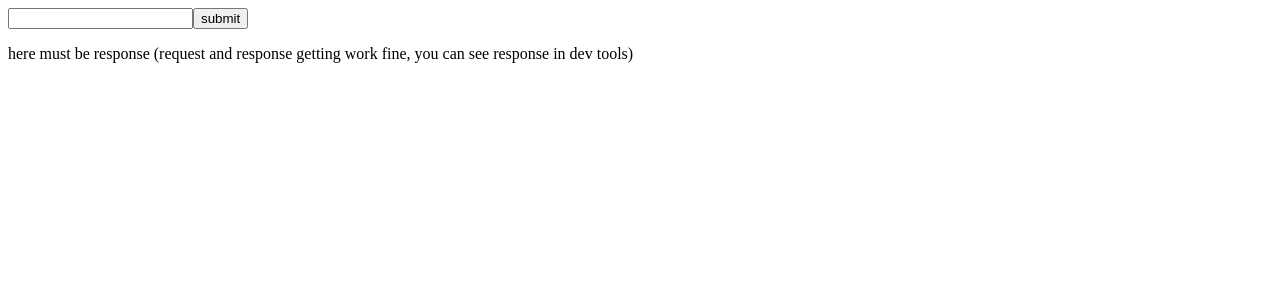
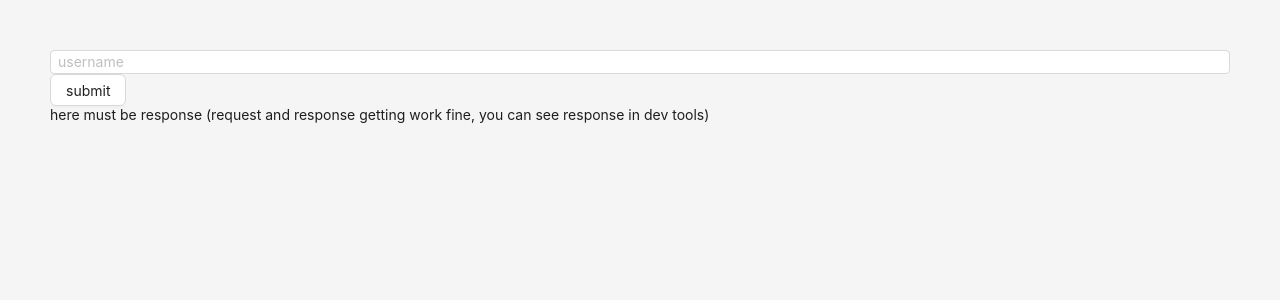
Before and after one commit to vladyslavzar/RVladating, a React (Create React App) app in the folder client/: page /reg in a window 1280 px wide. Shown: the top 300 px of the page. Built offline with nearby package versions, Linux system fonts and the light colour scheme.

Commit message:
basic ui components added

```diff
--- a/client/package.json
+++ b/client/package.json
@@ -12,11 +12,13 @@
     "@types/node": "^17.0.45",
     "@types/react": "^18.0.25",
     "@types/react-dom": "^18.0.9",
+    "antd": "^5.0.0",
     "axios": "^1.1.3",
     "react": "^18.2.0",
     "react-dom": "^18.2.0",
     "react-router-dom": "^6.4.3",
     "react-scripts": "5.0.1",
+    "sass": "^1.56.1",
     "typescript": "^4.9.3",
     "web-vitals": "^2.1.4"
   },
--- a/client/src/App.tsx
+++ b/client/src/App.tsx
@@ -1,19 +1,9 @@
 import { FC } from "react";
 import { RouterProvider, BrowserRouter, Route, Routes } from "react-router-dom";
 import { routes } from "./routing";
-import HomePage from "./pages/home"
-import Registration from "./pages/Registration"
 
 const App: FC = () => {
-  return (
-    <BrowserRouter>
-      <Routes>
-        <Route path="/" element={<HomePage />}/>
-        <Route path="/reg" element={<Registration />} />
-      </Routes>
-    </BrowserRouter>
-    //<RouterProvider router={routes} />
-  );
+  return <RouterProvider router={routes} />;
 };
 
 export default App;
--- /dev/null
+++ b/client/src/components/DefaultButton.tsx
@@ -0,0 +1,28 @@
+import { FC } from "react";
+import { Button } from "antd";
+
+interface DefaultButtonProps {
+  isFilled: boolean;
+  text: string;
+  btnHandler?: () => void;
+  type: any;
+}
+
+const DefaultButton: FC<DefaultButtonProps> = ({
+  isFilled,
+  text,
+  btnHandler,
+  type,
+}) => {
+  return (
+    <Button
+      type={isFilled ? "primary" : "default"}
+      onClick={btnHandler}
+      htmlType={type}
+    >
+      {text}
+    </Button>
+  );
+};
+
+export default DefaultButton;
--- /dev/null
+++ b/client/src/components/TextArea.tsx
@@ -0,0 +1,36 @@
+import { FC } from "react";
+import { Input } from "antd";
+
+interface TextAreaProps {
+  placeHolder: string;
+  size: any;
+  isError: boolean;
+  inputHandler: any;
+  name: string;
+  value: string;
+  id?: string;
+}
+
+const TextArea: FC<TextAreaProps> = ({
+  placeHolder,
+  size,
+  isError,
+  inputHandler,
+  name,
+  value,
+  id,
+}) => {
+  return (
+    <Input
+      status={isError ? "error" : ""}
+      placeholder={placeHolder}
+      size={size}
+      onChange={inputHandler}
+      name={name}
+      value={value}
+      id={id}
+    />
+  );
+};
+
+export default TextArea;
--- /dev/null
+++ b/client/src/components/index.ts
@@ -0,0 +1,7 @@
+import TextArea from './TextArea';
+import DefaultButton from './DefaultButton';
+
+export {
+    TextArea,
+    DefaultButton
+}
--- /dev/null
+++ b/client/src/index.scss
@@ -0,0 +1,9 @@
+* {
+    padding: 0;
+    margin: 0;
+    box-sizing: border-box;
+}
+
+.layout {
+    min-height: 100vh;
+}
--- a/client/src/index.tsx
+++ b/client/src/index.tsx
@@ -1,6 +1,7 @@
 import React from "react";
 import { createRoot } from "react-dom/client";
 import App from "./App";
+import "./index.scss";
 
 const container = document.getElementById("root")!;
 const root = createRoot(container);
--- /dev/null
+++ b/client/src/layout/Container.tsx
@@ -0,0 +1,19 @@
+import { FC, ReactNode } from "react";
+import { Layout } from "antd";
+
+const { Content } = Layout;
+
+interface ContainerProps {
+  isHeader?: boolean;
+  children: ReactNode;
+}
+
+const Container: FC<ContainerProps> = ({ isHeader, children }) => {
+  return (
+    <Layout className="layout">
+      <Content style={{ padding: "50px" }}>{children}</Content>
+    </Layout>
+  );
+};
+
+export default Container;
--- a/client/src/pages/Registration.tsx
+++ /dev/null
@@ -1,45 +0,0 @@
-import react, { useState, useEffect } from "react";
-import axios from "axios";
-
-const Registration: react.FC = (props) => {
-
-    const [userData, setUserData] = useState<any>({
-        data: ""
-    });
-
-    function handle(e: any) {
-        const newData = {...userData};
-        newData[e.target.id] = e.target.value;
-        setUserData(newData);
-    }
-
-    function submit(e: any) {
-        e.preventDefault();
-
-        console.log(userData);
-
-        axios.post("http://localhost:5000/api/register", {
-            data: userData.data
-        }, {headers: {
-            'Content-Type': 'application/x-www-form-urlencoded'
-        }})
-        .then((response) => {
-            console.log(response);
-        })
-        .catch((error) => {
-            console.log(error);
-        });
-    }
-
-    return (
-        <div>
-            <form onSubmit={(e) => submit(e)}>
-                <input onChange={(e) => handle(e)} id="data" value={userData.data} name="data" type="text" />
-                <button type="submit">submit</button>
-            </form>
-            <p>here must be response (request and response getting work fine, you can see response in dev tools)</p>
-        </div>
-    );
-}
-
-export default Registration;
--- /dev/null
+++ b/client/src/pages/registration/Registration.tsx
@@ -0,0 +1,64 @@
+import { FC, useState, useEffect } from "react";
+import axios from "axios";
+import Container from "../../layout/Container";
+import { TextArea, DefaultButton } from "../../components";
+
+const Registration: FC = (props) => {
+  const [userData, setUserData] = useState<any>({
+    data: "",
+  });
+
+  function handle(e: any) {
+    const newData = { ...userData };
+    newData[e.target.id] = e.target.value;
+    setUserData(newData);
+  }
+
+  function submit(e: any) {
+    e.preventDefault();
+
+    console.log(userData);
+
+    axios
+      .post(
+        "http://localhost:5000/api/register",
+        {
+          data: userData.data,
+        },
+        {
+          headers: {
+            "Content-Type": "application/x-www-form-urlencoded",
+          },
+        }
+      )
+      .then((response: any) => {
+        console.log(response);
+      })
+      .catch((error: any) => {
+        console.log(error);
+      });
+  }
+
+  return (
+    <Container>
+      <form onSubmit={(e) => submit(e)}>
+        <TextArea
+          inputHandler={(e: any) => handle(e)}
+          value={userData.data}
+          name="data"
+          id="data"
+          size="small"
+          isError={false}
+          placeHolder="username"
+        />
+        <DefaultButton type="submit" text="submit" isFilled={false} />
+      </form>
+      <p>
+        here must be response (request and response getting work fine, you can
+        see response in dev tools)
+      </p>
+    </Container>
+  );
+};
+
+export default Registration;
--- a/client/src/routing.tsx
+++ b/client/src/routing.tsx
@@ -1,3 +1,14 @@
 import { createBrowserRouter } from "react-router-dom";
+import HomePage from "./pages/HomePage";
+import Registration from "./pages/registration/Registration";
 
-export const routes = createBrowserRouter([]);
+export const routes = createBrowserRouter([
+  {
+    path: "/",
+    element: <HomePage />,
+  },
+  {
+    path: "/reg",
+    element: <Registration />,
+  },
+]);
```
Also changed, not shown: client/src/pages/HomePage.tsx (renamed from client/src/pages/home.tsx), 2 other files (tests, documents, lock files or other folders).
